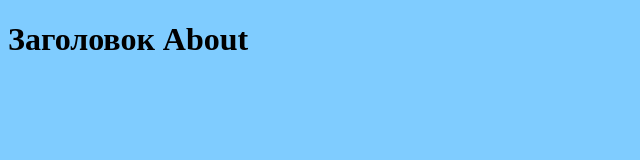
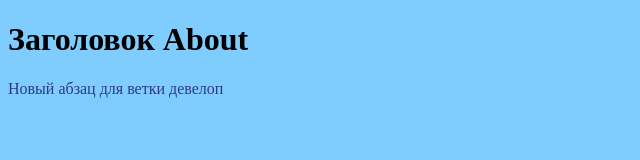
Before and after one commit to Crazy-story/newlab, a plain HTML site: page about.html in a window 1280 px wide. Shown: the whole page, without its empty margins (0-640 px from the left). Drawn offline with Linux system fonts and the light colour scheme.

Commit message:
для ветки девелоп

```diff
--- a/about.html
+++ b/about.html
@@ -7,6 +7,6 @@
  </head>
  <body>
   <h1>Заголовок About</h1>
-
+  <p>Новый абзац для ветки девелоп</p>
  </body>
 </html>
```
